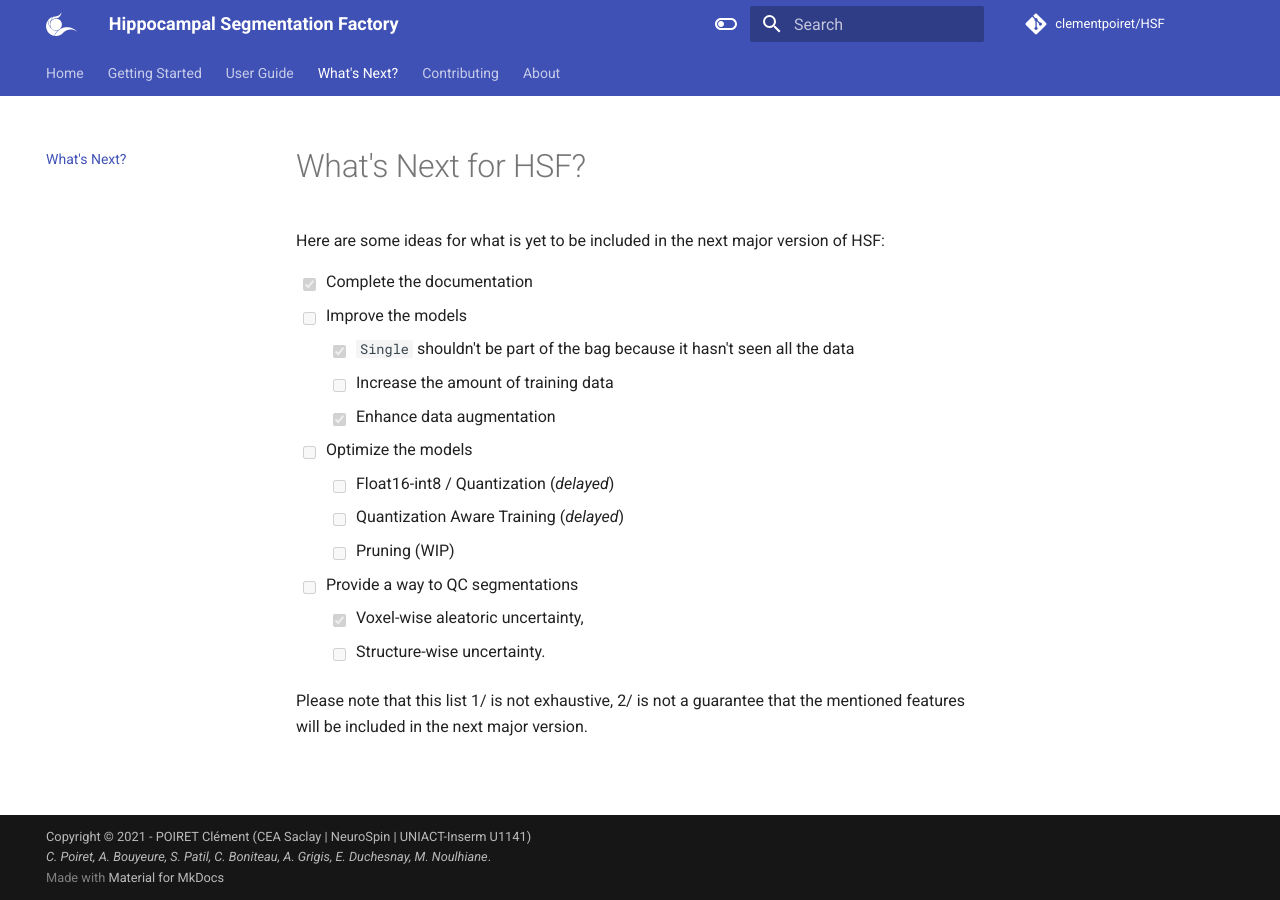
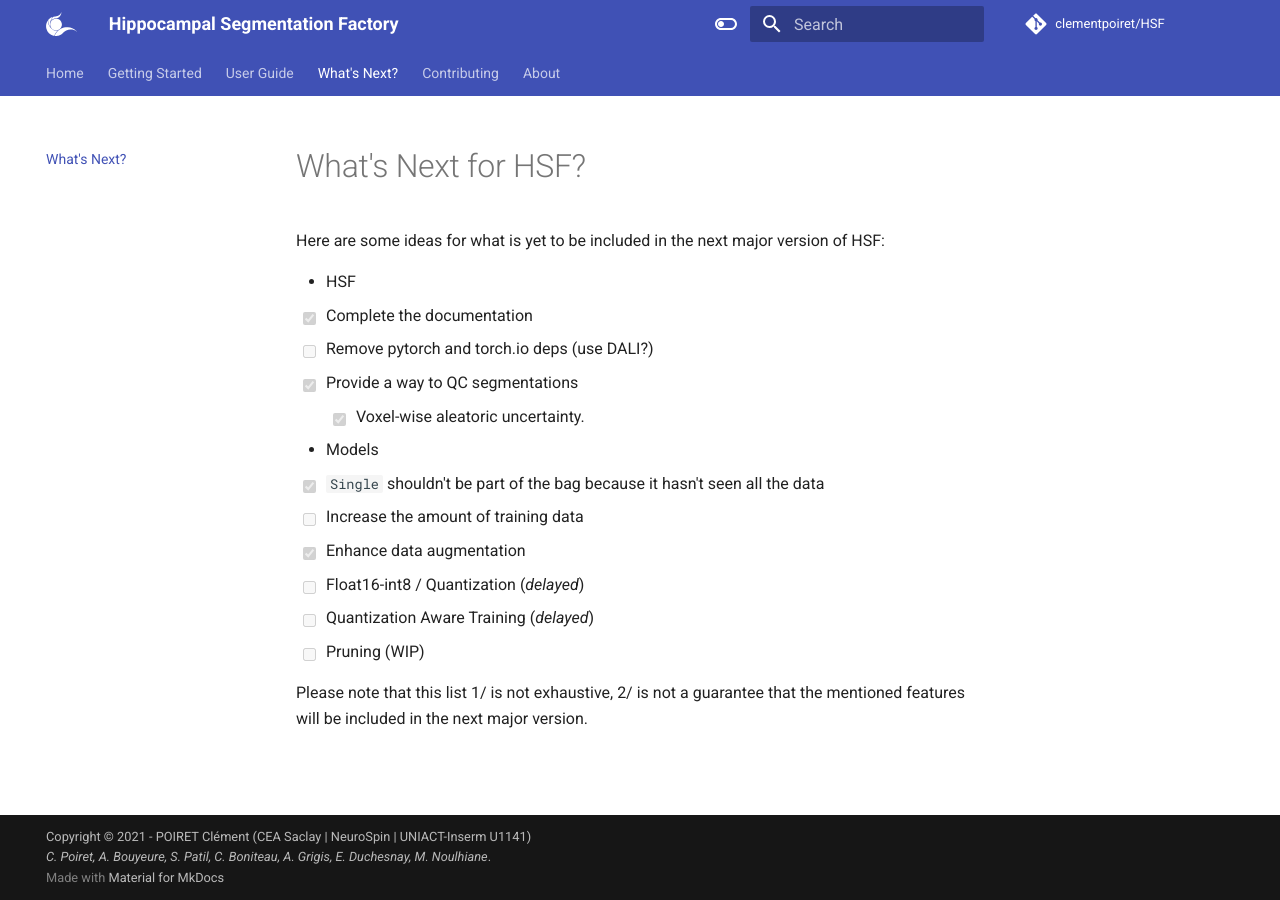
Before and after one commit to clementpoiret/HSF, an MkDocs documentation site: the page built from docs/whats-next.md, in a window 1280 px wide. Built offline with MkDocs 1.6.1 and Material for MkDocs 9.7.7, drawn with Linux system fonts in a browser that asks for light colours; comment, search, counter and statistics services are not loaded; the version menu is left out.

Commit message:
[DOCS] Updated todo list

```diff
--- a/docs/whats-next.md
+++ b/docs/whats-next.md
@@ -2,17 +2,17 @@
 
 Here are some ideas for what is yet to be included in the next major version of HSF:
 
-- [x] Complete the documentation
-- [ ] Improve the models
-    * [x] `Single` shouldn't be part of the bag because it hasn't seen all the data
-    * [ ] Increase the amount of training data
-    * [x] Enhance data augmentation
-- [ ] Optimize the models
-    * [ ] Float16-int8 / Quantization (*delayed*)
-    * [ ] Quantization Aware Training (*delayed*)
-    * [ ] Pruning (WIP)
-- [ ] Provide a way to QC segmentations
-    * [x] Voxel-wise aleatoric uncertainty,
-    * [ ] Structure-wise uncertainty.
+- HSF
+  - [x] Complete the documentation
+  - [ ] Remove pytorch and torch.io deps (use DALI?)
+  - [x] Provide a way to QC segmentations
+    - [x] Voxel-wise aleatoric uncertainty.
+- Models
+  - [x] `Single` shouldn't be part of the bag because it hasn't seen all the data
+  - [ ] Increase the amount of training data
+  - [x] Enhance data augmentation
+  - [ ] Float16-int8 / Quantization (*delayed*)
+  - [ ] Quantization Aware Training (*delayed*)
+  - [ ] Pruning (WIP)
 
 Please note that this list 1/ is not exhaustive, 2/ is not a guarantee that the mentioned features will be included in the next major version.
```
